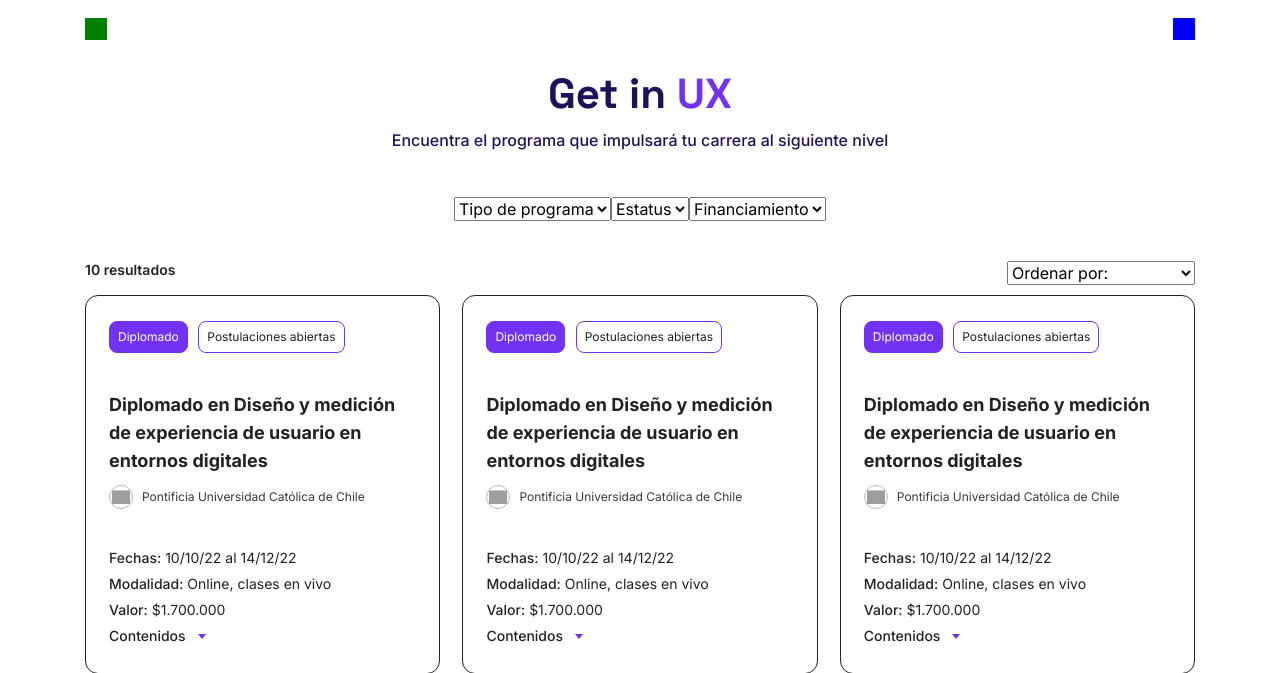
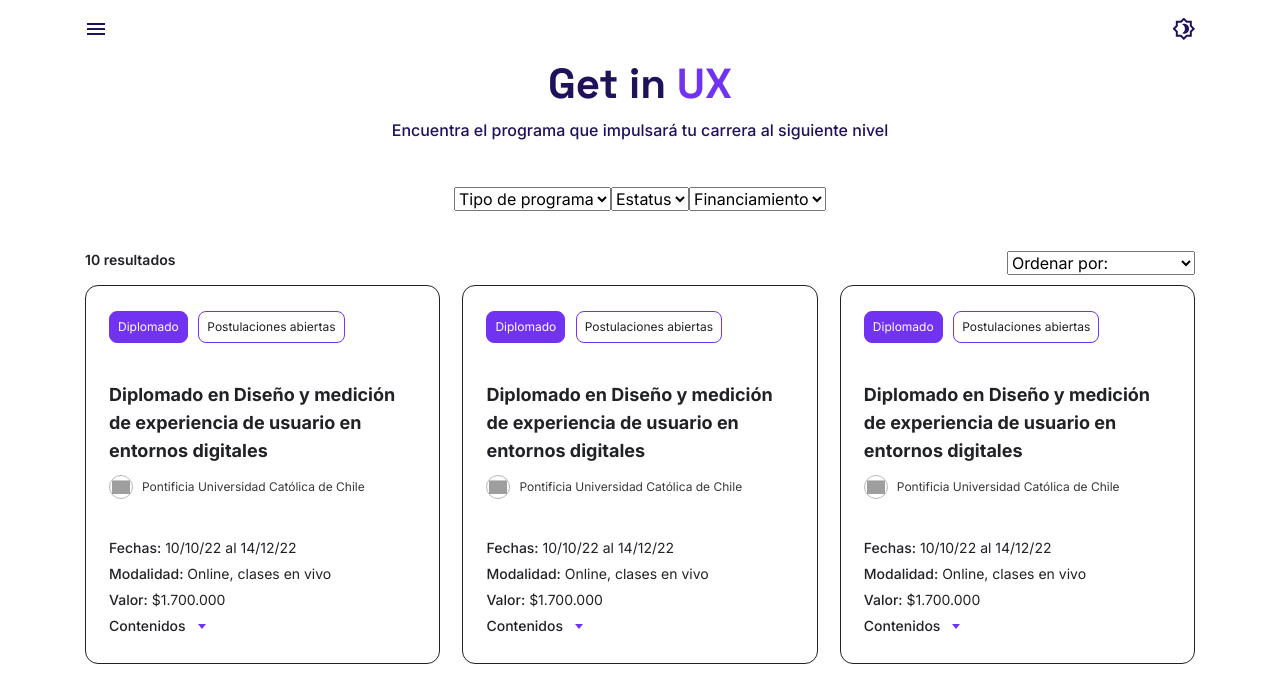
Before and after one commit to nicofront/GetinUX, a PHP site: page /v-home.php in a window 1280 px wide. Shown: the top 673 px of the page. Run offline with PHP 8.4, Linux system fonts and the light colour scheme; style sheets or scripts are compiled from the project's sources; some libraries are stand-ins or nearby versions; grey boxes are pictures that could not be loaded.

Commit message:
update - header icons

```diff
--- a/dev/sass/components/bgblock.scss
+++ b/dev/sass/components/bgblock.scss
@@ -1,7 +1,7 @@
 @import "../settings/colors";
 
 .bgblock{
-	padding: 70px 20px 45px;
+	padding: 60px 20px 45px;
 	position: relative;
 	@media( max-width: 767px) {
 	}
--- a/dev/sass/components/darkmode.scss
+++ b/dev/sass/components/darkmode.scss
@@ -4,6 +4,14 @@
 	background-color: $grey;
 	.header, .footer{
 		background-color: $grey;
+	}
+	.header{
+		.header__switch{
+			background-image: url('../img/icon-menudark.svg');
+		}
+		.header__contrast{
+			background-image: url('../img/icon-contrastdark.svg');
+		}
 	}
 	.text{
 		color: $white;
--- a/dev/sass/components/head.scss
+++ b/dev/sass/components/head.scss
@@ -9,20 +9,18 @@
 	width: 100%;
 	background-color: $white;
 	// background-color: $lightgrey;
-	.header__switch{
+	.header__switch, .header__contrast{
+		background-repeat: no-repeat;
+		background-position: center;
 		display: inline-block;
 		width: 22px;
 		height: 22px;
-		background-color: green;
+	}
+	.header__switch{
+		background-image: url('../img/icon-menu.svg');
 	}
 	.header__contrast{
-		display: inline-block;
-		width: 22px;
-		height: 22px;
-		background-color: blue;
-	}
-	.header__switch0{
-		background-image: url('../img/icon-menu.png');
+		background-image: url('../img/icon-contrast.svg');
 	}
 	.header__menu{
 		display: flex;
```
Also changed, not shown: dev/img/icon-contrast.svg (added), dev/img/icon-contrastdark.svg (added), dev/img/icon-menu.svg (added), dev/img/icon-menudark.svg (added).
